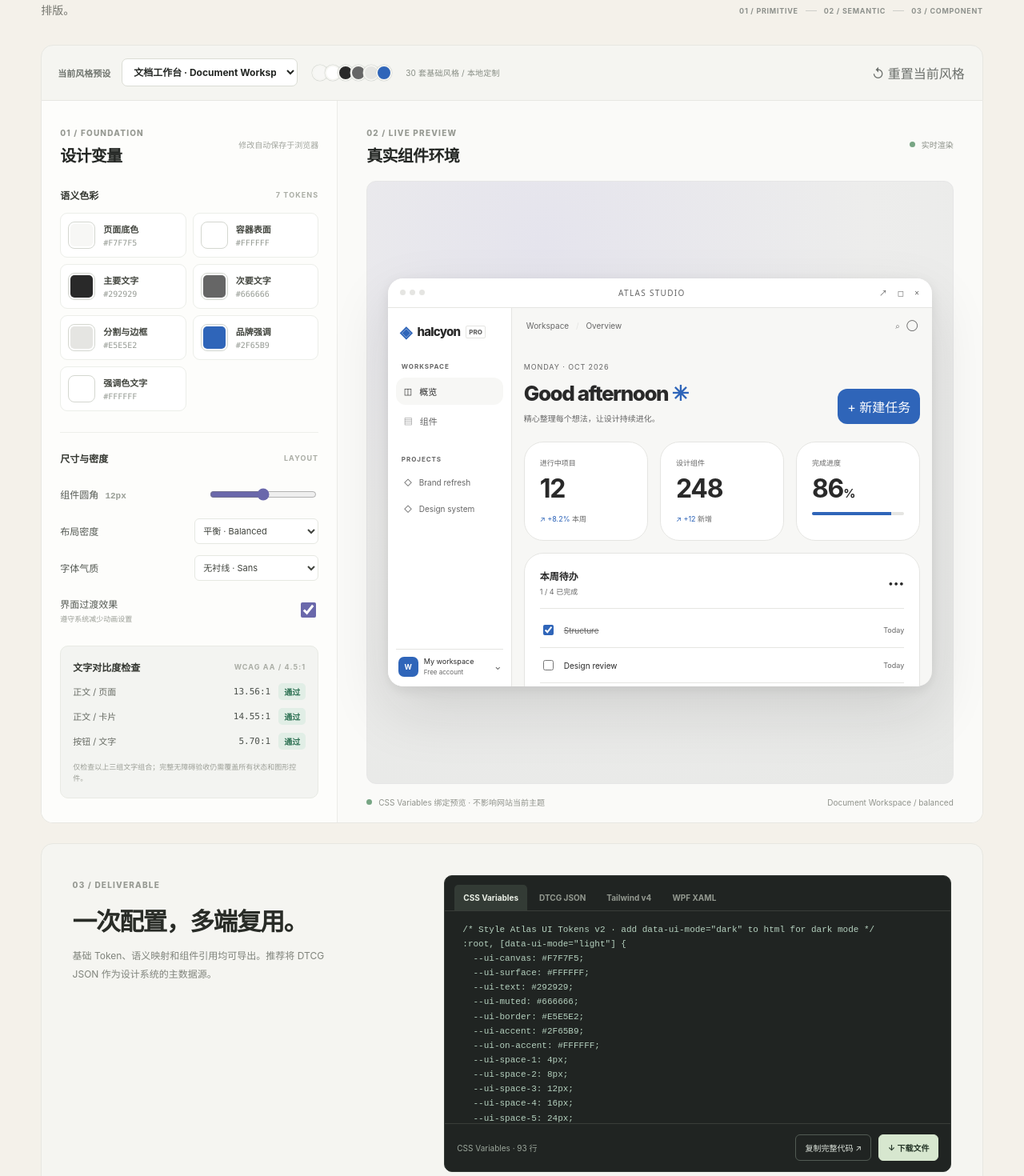
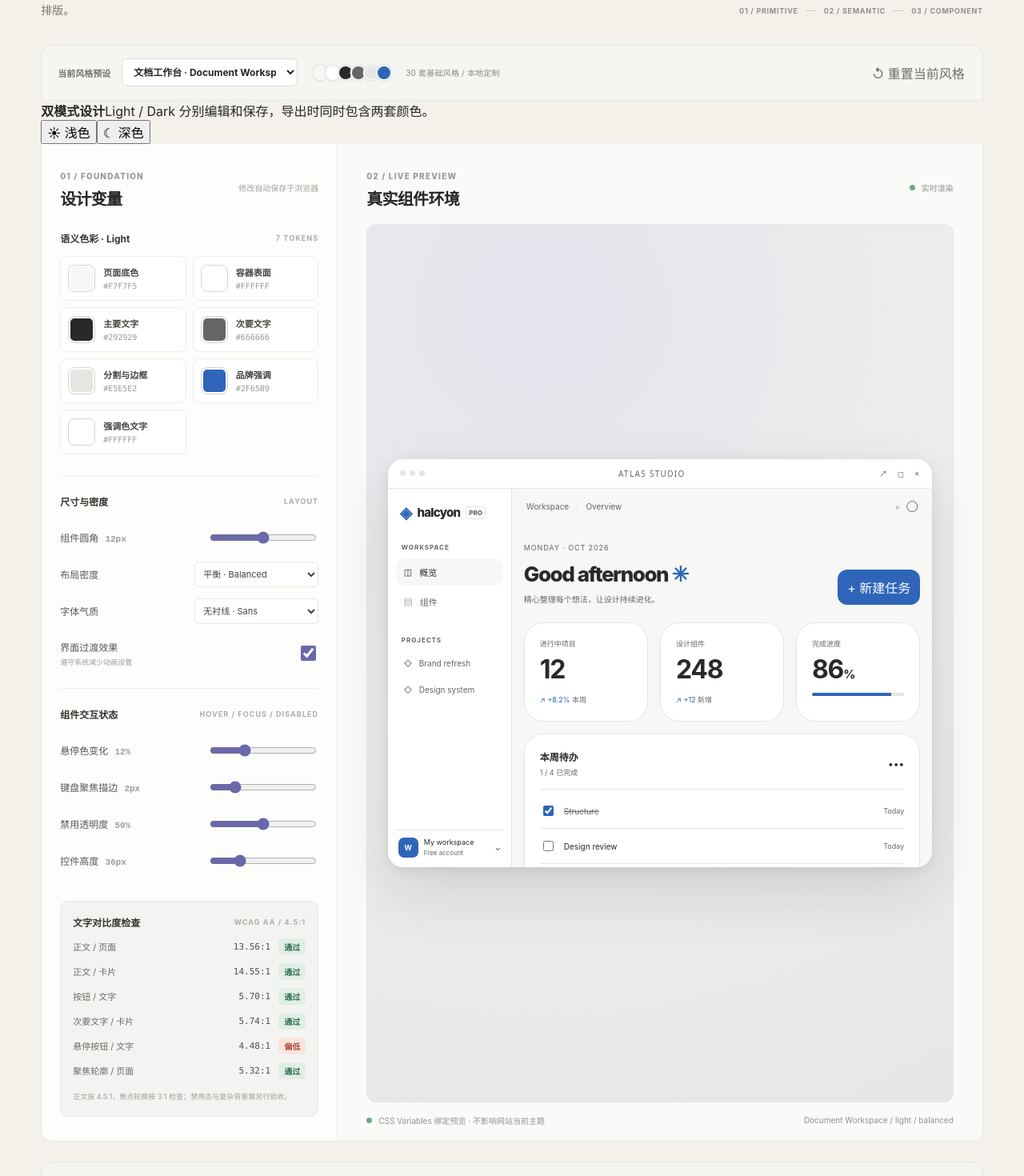
Before and after one commit to weepwood/style-atlas, a React (Vite) app: page / in a window 1280 px wide. Shown: the part 7700-9170 px from the top of the page at 80% size. Built offline with nearby package versions, Linux system fonts and the light colour scheme.

Commit message:
完善设计 Token 双模式、组件状态与可靠导入：src/components/TokenStudio.tsx

```diff
--- a/src/components/TokenStudio.tsx
+++ b/src/components/TokenStudio.tsx
@@ -2,8 +2,9 @@ import { useMemo, useState, type CSSProperties } from 'react'
 import { useLocalStorage } from '../hooks/useLocalStorage'
 import type { VisualStyle } from '../types/style'
 import {
-  colorRoles, contrast, exportCss, exportDtcg, exportTailwind, exportWpf,
-  getDefaultSettings, roleLabels, type ColorRole, type Density, type FontChoice, type TokenSettings,
+  colorRoles, contrast, exportCss, exportDtcg, exportTailwind, exportWpf, importDtcg,
+  getDefaultProfile, hoverColor, isTokenProfile, profileFromLegacy, roleLabels, type ColorRole, type Density, type FontChoice,
+  type TokenMode, type TokenProfile, type TokenSettings,
 } from '../data/tokenSystem'
 import './token-studio.css'
 
@@ -18,7 +19,11 @@ const formatName: Record<Format, string> = { css: 'CSS Variables', dtcg: 'DTCG J
 
 export function TokenStudio({ styles, selectedThemeId }: { styles: VisualStyle[]; selectedThemeId: string | null }) {
   const [chosenId, setChosenId] = useLocalStorage('style-atlas-token-style', 'notion-workspace')
-  const [overrides, setOverrides] = useLocalStorage<Record<string, TokenSettings>>('style-atlas-token-overrides-v1', {})
+  const [overrides, setOverrides] = useLocalStorage<Record<string, TokenProfile | TokenSettings>>('style-atlas-token-overrides-v1', {})
+  const [tokenMode, setTokenMode] = useState<TokenMode>('light')
+  const [importDraft, setImportDraft] = useState('')
+  const [importError, setImportError] = useState('')
+
   const [format, setFormat] = useState<Format>('css')
   const [previewTab, setPreviewTab] = useState<'overview' | 'components'>('overview')
   const [createdTask, setCreatedTask] = useState(false)
@@ -26,17 +31,43 @@ export function TokenStudio({ styles, selectedThemeId }: { styles: VisualStyle[]
   const [message, setMessage] = useState('')
 
   const style = styles.find(v => v.id === chosenId) ?? styles[0]
-  const settings = overrides[style.id] ?? getDefaultSettings(style)
+  const saved = overrides[style.id]
+  const profile = saved ? isTokenProfile(saved) ? saved : profileFromLegacy(saved, style) : getDefaultProfile(style)
+  const settings = profile.modes[tokenMode]
   const selectedAppliedStyle = selectedThemeId ? styles.find(v => v.id === selectedThemeId) : null
-  const css = useMemo(() => exportCss(settings), [settings])
-  const fileText = useMemo(() => ({ css, dtcg: exportDtcg(settings, style.name), tailwind: exportTailwind(settings), wpf: exportWpf(settings) }), [css, settings, style.name])
+  const css = useMemo(() => exportCss(profile), [settings])
+  const fileText = useMemo(() => ({ css, dtcg: exportDtcg(profile, style.name), tailwind: exportTailwind(profile), wpf: exportWpf(profile) }), [css, profile, style.name])
   const checks = [
     { name: '正文 / 页面', score: contrast(settings.colors.text, settings.colors.canvas), threshold: 4.5 },
     { name: '正文 / 卡片', score: contrast(settings.colors.text, settings.colors.surface), threshold: 4.5 },
     { name: '按钮 / 文字', score: contrast(settings.colors.onAccent, settings.colors.accent), threshold: 4.5 },
+    { name: '次要文字 / 卡片', score: contrast(settings.colors.muted, settings.colors.surface), threshold: 4.5 },
+    { name: '悬停按钮 / 文字', score: contrast(settings.colors.onAccent, hoverColor(settings, profile.component)), threshold: 4.5 },
+    { name: '聚焦轮廓 / 页面', score: contrast(settings.colors.accent, settings.colors.canvas), threshold: 3 },
   ]
   const edit = (patch: Partial<TokenSettings>) => {
-    setOverrides(current => ({ ...current, [style.id]: { ...settings, ...patch } }))
+    setOverrides(current => ({ ...current, [style.id]: { ...profile, modes: { ...profile.modes, [tokenMode]: { ...settings, ...patch } } } }))
+  }
+  const editComponent = (patch: Partial<TokenProfile['component']>) => {
+    setOverrides(current => ({ ...current, [style.id]: { ...profile, component: { ...profile.component, ...patch } } }))
+  }
+  const tryImport = (text: string) => {
+    try {
+      const parsed = importDtcg(text)
+      setOverrides(current => ({ ...current, [style.id]: parsed }))
+      setImportError('')
+      setMessage(`已导入双模式设计 Token，保存到「${style.name}」的本地配置` )
+    } catch (err) {
+      const reason = err instanceof Error ? err.message : '无法解析文件'
+      setImportError(reason)
+      setMessage('导入失败，原有配置未修改')
+    }
+  }
+  const importFile = async (file: File | undefined) => {
+    if (!file) return
+    if (file.size > 512_000) { setImportError('文件太大（最大 500 KiB）'); return }
+    try { const raw = await file.text(); setImportDraft(raw); tryImport(raw) }
+    catch { setImportError('读取文件失败') }
   }
   const updateColor = (role: ColorRole, value: string) => edit({ colors: { ...settings.colors, [role]: value } })
   const reset = () => {
@@ -67,6 +98,10 @@ export function TokenStudio({ styles, selectedThemeId }: { styles: VisualStyle[]
     '--ts-gap': settings.density === 'compact' ? '10px' : settings.density === 'relaxed' ? '21px' : '15px',
     '--ts-font': settings.font === 'serif' ? 'Georgia, "Songti SC", serif' : settings.font === 'mono' ? 'Consolas, monospace' : 'Inter, "Microsoft YaHei", system-ui, sans-serif',
     '--ts-time': settings.motion ? '180ms' : '0ms',
+    '--ts-hover-bg': hoverColor(settings, profile.component),
+    '--ts-focus-width': `${profile.component.focusWidth}px`,
+    '--ts-disabled-opacity': profile.component.disabledOpacity,
+    '--ts-control-height': `${profile.component.controlHeight}px`,
   } as CSSProperties
   const taskNames = [...(createdTask ? ['Review tokens'] : []), 'Structure', 'Design review', 'Interaction', 'Accessibility']
   const toggleTask = (task: string) => setCheckedTasks(v => v.includes(task) ? v.filter(t => t !== task) : [...v, task])
@@ -97,10 +132,18 @@ export function TokenStudio({ styles, selectedThemeId }: { styles: VisualStyle[]
         <button className="ts-link-button" type="button" onClick={reset}>↺ 重置当前风格</button>
       </div>
 
+      <div className="ts-mode-bar" aria-label="Token 主题模式">
+        <div><strong>双模式设计</strong><span>Light / Dark 分别编辑和保存，导出时同时包含两套颜色。</span></div>
+        <div role="group" aria-label="选择编辑模式" className="ts-mode-switch">
+          <button type="button" className={tokenMode === 'light' ? 'active' : ''} aria-pressed={tokenMode === 'light'} onClick={() => setTokenMode('light')}>☀ 浅色</button>
+          <button type="button" className={tokenMode === 'dark' ? 'active' : ''} aria-pressed={tokenMode === 'dark'} onClick={() => setTokenMode('dark')}>☾ 深色</button>
+        </div>
+      </div>
+
       <div className="ts-workbench">
         <div className="ts-editor">
           <div className="ts-pane-heading"><div><span>01 / FOUNDATION</span><h3>设计变量</h3></div><small>修改自动保存于浏览器</small></div>
-          <div className="ts-control-title"><strong>语义色彩</strong><span>7 TOKENS</span></div>
+          <div className="ts-control-title"><strong>语义色彩 · {tokenMode === 'light' ? 'Light' : 'Dark'}</strong><span>7 TOKENS</span></div>
           <div className="ts-color-grid">
             {colorRoles.map(role => <label className="ts-color-control" key={role}>
               <input type="color" aria-label={`设置${roleLabels[role]}`} value={settings.colors[role]} onChange={e => updateColor(role, e.target.value.toUpperCase())} />
@@ -112,9 +155,14 @@ export function TokenStudio({ styles, selectedThemeId }: { styles: VisualStyle[]
           <label className="ts-field-row"><span>布局密度</span><select value={settings.density} onChange={e => edit({ density: e.target.value as Density })}><option value="compact">紧凑 · Compact</option><option value="balanced">平衡 · Balanced</option><option value="relaxed">宽松 · Relaxed</option></select></label>
           <label className="ts-field-row"><span>字体气质</span><select value={settings.font} onChange={e => edit({ font: e.target.value as FontChoice })}><option value="sans">无衬线 · Sans</option><option value="serif">衬线 · Editorial</option><option value="mono">等宽 · Monospace</option></select></label>
           <label className="ts-switch-line"><span>界面过渡效果<small>遵守系统减少动画设置</small></span><input type="checkbox" checked={settings.motion} onChange={e => edit({ motion: e.target.checked })} /></label>
+          <div className="ts-control-title ts-divider-title"><strong>组件交互状态</strong><span>HOVER / FOCUS / DISABLED</span></div>
+          <label className="ts-field-row"><span>悬停色变化 <code>{Math.round(profile.component.hoverMix * 100)}%</code></span><input type="range" min="0" max="0.4" step="0.02" value={profile.component.hoverMix} onChange={e => editComponent({ hoverMix: Number(e.target.value) })} /></label>
+          <label className="ts-field-row"><span>键盘聚焦描边 <code>{profile.component.focusWidth}px</code></span><input type="range" min="1" max="6" step="1" value={profile.component.focusWidth} onChange={e => editComponent({ focusWidth: Number(e.target.value) })} /></label>
+          <label className="ts-field-row"><span>禁用透明度 <code>{Math.round(profile.component.disabledOpacity * 100)}%</code></span><input type="range" min="0.2" max="0.8" step="0.05" value={profile.component.disabledOpacity} onChange={e => editComponent({ disabledOpacity: Number(e.target.value) })} /></label>
+          <label className="ts-field-row"><span>控件高度 <code>{profile.component.controlHeight}px</code></span><input type="range" min="28" max="60" step="2" value={profile.component.controlHeight} onChange={e => editComponent({ controlHeight: Number(e.target.value) })} /></label>
           <div className="ts-contrast-box"><div className="ts-control-title"><strong>文字对比度检查</strong><span>WCAG AA / 4.5:1</span></div>
             {checks.map(v => <div key={v.name} className="ts-contrast-row"><span>{v.name}</span><code>{v.score.toFixed(2)}:1</code><b className={v.score >= v.threshold ? 'ts-pass' : 'ts-fail'}>{v.score >= v.threshold ? '通过' : '偏低'}</b></div>)}
-            <small>仅检查以上三组文字组合；完整无障碍验收仍需覆盖所有状态和图形控件。</small>
+            <small>正文按 4.5:1，焦点轮廓按 3:1 检查；禁用态与复杂背景需另行验收。</small>
           </div>
         </div>
 
@@ -140,12 +188,12 @@ export function TokenStudio({ styles, selectedThemeId }: { styles: VisualStyle[]
                     <div className="ts-task-card"><div className="ts-task-title"><div><strong>本周待办</strong><small>{checkedTasks.length} / {taskNames.length} 已完成</small></div><span>•••</span></div>
                       {taskNames.map((task, i) => <label key={task} className="ts-task-item"><input type="checkbox" checked={checkedTasks.includes(task)} onChange={() => toggleTask(task)} /><span className={checkedTasks.includes(task) ? 'done' : ''}>{task}</span><small>{i < 2 ? 'Today' : 'Upcoming'}</small></label>)}
                     </div>
-                  </> : <div className="ts-components-page"><h4>组件状态</h4><p>真实按钮、输入框、徽标与反馈状态同步继承 Token。</p><div className="ts-component-demo"><button type="button" className="ts-primary-btn" onClick={() => setMessage('预览按钮已触发')}>Primary action</button><button type="button" className="ts-secondary-btn" onClick={() => setMessage('次级按钮已触发')}>Secondary</button><span className="ts-demo-badge">● Active</span></div><input type="text" placeholder="Try typing a component label..." aria-label="示例输入框" /><div className="ts-demo-note">✦ 设计组件的语义色、圆角、密度与字体都与左侧设置同步。</div></div>}
+                  </> : <div className="ts-components-page"><h4>组件状态</h4><p>真实按钮、输入框、徽标与反馈状态同步继承 Token。</p><div className="ts-component-demo"><button type="button" className="ts-primary-btn" onClick={() => setMessage('预览按钮已触发')}>Primary action</button><button type="button" className="ts-secondary-btn" onClick={() => setMessage('次级按钮已触发')}>Secondary</button><button type="button" className="ts-primary-btn" disabled>Disabled</button><span className="ts-demo-badge">● Active</span></div><input type="text" placeholder="Try typing a component label..." aria-label="示例输入框" /><div className="ts-demo-note">✦ 通过鼠标悬停、Tab 键聚焦以及禁用按钮，检查默认 / hover / focus-visible / disabled 状态。</div></div>}
                 </main>
               </div>
             </div>
           </div>
-          <div className="ts-preview-footer"><span><i /> CSS Variables 绑定预览 · 不影响网站当前主题</span><span>{style.en} / {settings.density}</span></div>
+          <div className="ts-preview-footer"><span><i /> CSS Variables 绑定预览 · 不影响网站当前主题</span><span>{style.en} / {tokenMode} / {settings.density}</span></div>
         </div>
       </div>
 
@@ -157,6 +205,16 @@ export function TokenStudio({ styles, selectedThemeId }: { styles: VisualStyle[]
           <div className="ts-export-actions"><span>{formatName[format]} · {fileText[format].split('\n').length} 行</span><button type="button" onClick={copy}>复制完整代码 ↗</button><button type="button" onClick={download}>↓ 下载文件</button></div>
         </div>
       </div>
+      <div className="ts-import-panel">
+        <div className="ts-import-intro"><span>04 / IMPORT & VALIDATION</span><h3>从文件恢复整套设计决策</h3><p>选择本工作台导出的 DTCG v2 JSON，或粘贴其文本。仅在完整校验成功后替换当前风格配置；其他风格不受影响。</p></div>
+        <div className="ts-import-controls">
+          <label className="ts-file-upload">选择 JSON 文件 <input type="file" accept=".json,application/json" onChange={e => { void importFile(e.target.files?.[0]); e.target.value = '' }} /></label>
+          <label htmlFor="ts-json-import">或者粘贴 JSON</label>
+          <textarea id="ts-json-import" rows={4} spellCheck={false} value={importDraft} onChange={e => setImportDraft(e.target.value)} placeholder={'{\n  "$schema": "...",\n  ...\n}'} />
+          <button type="button" onClick={() => tryImport(importDraft)} disabled={!importDraft.trim()}>校验并导入当前预设</button>
+          {importError && <p className="ts-import-error" role="alert">导入失败：{importError}</p>}
+        </div>
+      </div>
       <p className="ts-status" role="status" aria-live="polite">{message || '所有定制保存在此浏览器中；导出的 Token 文件可提交到 Git 仓库统一管理。'}</p>
     </section>
   )
```
